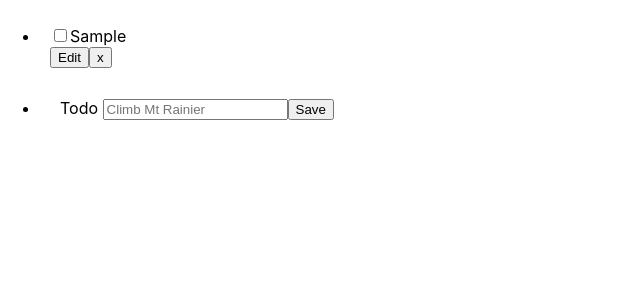
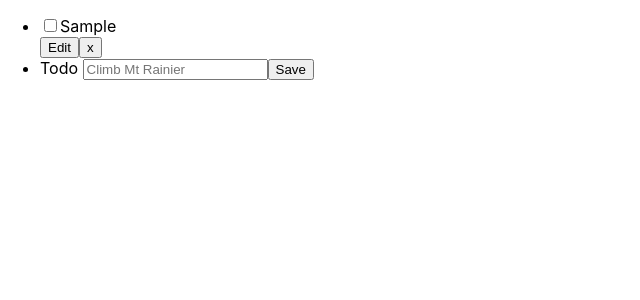
Before and after one commit to jonathanhudak/todo-today, a React (Create React App) app: page / in a window 1280 px wide. Both pictures are taken after typing "Sample" into the empty fields and a click on the button "Save". Shown: the top 300 px of the page, without its empty margins (0-640 px from the left). Built offline with nearby package versions, Linux system fonts and the light colour scheme.

Commit message:
Small cleanup

```diff
--- a/src/App.js
+++ b/src/App.js
@@ -98,8 +98,6 @@ function DayPicker({ defaultSelectedDays, onSetSelectedDays }) {
         />
         {messages.allDaysLabel}
       </label>
-      {!allDaysChecked && (
-        <>
       &nbsp;—&nbsp;
       {dayNamesEnglish.map(day => (
         <label key={day}>
@@ -112,8 +110,6 @@ function DayPicker({ defaultSelectedDays, onSetSelectedDays }) {
           {day}
         </label>
       ))}
-        </>
-      )}
     </fieldset>
   );
 }
@@ -216,7 +212,7 @@ function Todo({ todo, index, toggleTodo, removeTodo, updateTodo }) {
   );
 }
 
-export function TodoList({ defaultTodos = [] }) {
+function useTodoList(defaultTodos = []) {
   const [todos, setTodos] = useState(defaultTodos);
 
   const syncTodos = newTodos => {
@@ -241,18 +237,34 @@ export function TodoList({ defaultTodos = [] }) {
     syncTodos(newTodos);
   };
 
-  const updateTodo = todo => {
-    const newTodos = todos.map(t => (t.id === todo.id ? { ...t, ...todo } : t));
+  const updateTodo = newTodo => {
+    const newTodos = todos.map(todo => {
+      if (newTodo.id !== todo.id) return todo;
+      return { ...todo, ...newTodo };
+    });
     syncTodos(newTodos);
   };
 
+  return {
+    todos,
+    updateTodo,
+    removeTodo,
+    toggleTodo,
+    addTodo,
+  };
+}
+
+export function TodoList({ defaultTodos = [] }) {
+  const { todos, addTodo, toggleTodo, removeTodo, updateTodo } = useTodoList(
+    defaultTodos
+  );
+
   return (
-    <div className="app">
-      <div className="todo-list">
+    <div>
+      <div>
         <ul>
-          {Array.isArray(todos) &&
-            todos.map((todo, index) => (
-              <li key={index} style={{ padding: 10 }}>
+          {todos.map((todo, index) => (
+            <li key={index}>
               <Todo
                 index={index}
                 todo={todo}
@@ -262,7 +274,7 @@ export function TodoList({ defaultTodos = [] }) {
               />
             </li>
           ))}
-          <li style={{ padding: 20 }}>
+          <li>
             <TodoForm save={addTodo} />
           </li>
         </ul>
```
Lines whose indentation alone changed are shown as unchanged.
